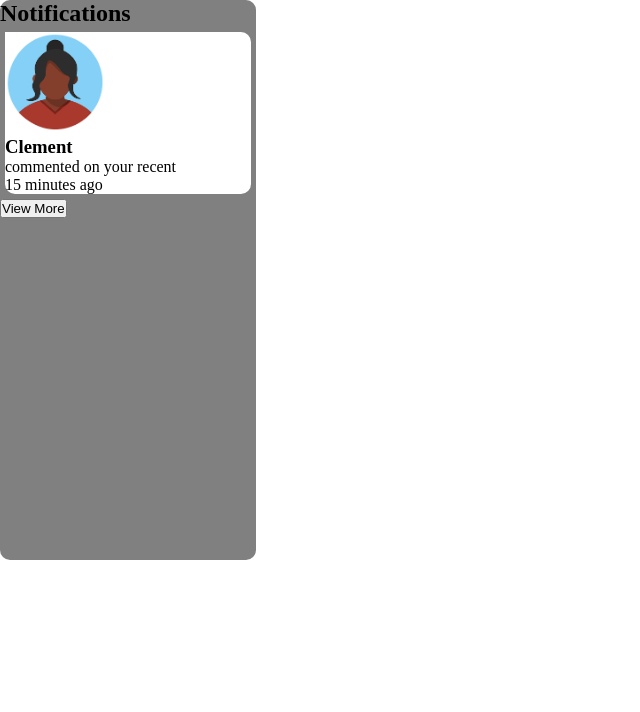
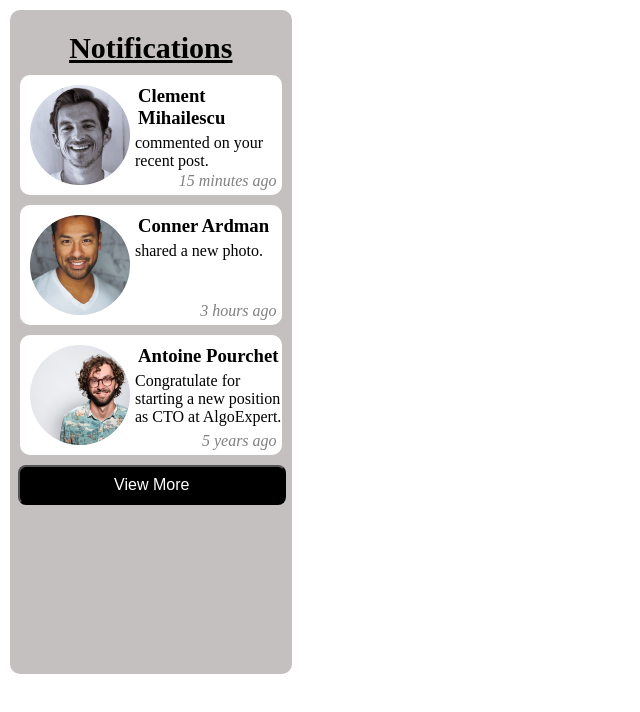
Before and after one commit to HsynovaAysel/CodeAcademyClassWorks, a plain HTML site: page 11.CSS-Notifications/index.html in a window 1280 px wide. Shown: the whole page, without its empty margins (0-640 px from the left). Drawn offline with Linux system fonts and the light colour scheme.

Commit message:
index.html committed

```diff
--- a/11.CSS-Notifications/index.html
+++ b/11.CSS-Notifications/index.html
@@ -9,15 +9,29 @@
   </head>
   <body>
     <section id="notifications">
-      <div class="container">
-        <h1 class="=notifications">Notifications</h1>
-        <div class="box">
-          <img src="./download.png" alt="" />
-          <div class="content">
-            <h3>Clement</h3>
-            <p>commented on your recent</p>
-            <p>15 minutes ago</p>
-          </div>
+      <h1>Notifications</h1>
+      <div class="box">
+        <img src="./unsplash_rriAI0nhcbc.png" alt="" />
+        <div class="content">
+          <h3>Clement Mihailescu</h3>
+          <p>commented on your recent post.</p>
+          <span><i>15 minutes ago</i></span>
+        </div>
+      </div>
+      <div class="box">
+        <img src="./unsplash_iFgRcqHznqg.png" alt="" />
+        <div class="content">
+          <h3>Conner Ardman</h3>
+          <p>shared a new photo.</p>
+          <span><i>3 hours ago</i></span>
+        </div>
+      </div>
+      <div class="box">
+        <img src="./unsplash_DItYlc26zVI.png" alt="" />
+        <div class="content">
+          <h3>Antoine Pourchet</h3>
+          <p>Congratulate for starting a new position as CTO at AlgoExpert.</p>
+          <span><i>5 years ago</i></span>
         </div>
       </div>
       <button>View More</button>
--- a/11.CSS-Notifications/style.css
+++ b/11.CSS-Notifications/style.css
@@ -1,21 +1,51 @@
-*{
+* {
   margin: 0;
   padding: 0;
   box-sizing: border-box;
 }
-
-#notifications{ width: 100%;
-    height: 70vh;
-    background-color: grey;
-    width: 20%;
-    border-radius:10px ;
+#notifications {
+  width: 22%;
+  height: 83vh;
+  background-color: rgb(197, 192, 192);
+  border-radius: 10px;
+  margin: 10px;
 }
-#notifications .box{ margin: 5px;
+#notifications .box {
+  position: relative;
+  margin: 10px;
   background-color: white;
   border-radius: 10px;
-
 }
-.box img{
+#notifications h1 {
+  font-size: 30px;
+  padding-top: 21px;
+  text-decoration: underline;
+  display: flex;
+  justify-content: center;
+}
+.content h3 {
+  margin: 10px 2px 5px 3px;
+}
+.box {
+  display: flex;
+}
+.box img {
+  margin: 10px 5px 10px 10px;
   width: 100px;
   height: 100px;
 }
+span {
+  color: gray;
+  position: absolute;
+  bottom: 5px;
+  right: 5px;
+}
+button {
+  background-color: black;
+  width: 95%;
+  color: white;
+  font-size: 16px;
+  height: 40px;
+  border-radius: 8px;
+  margin: 0 8px;
+}
```
Also changed, not shown: 11.CSS-Notifications/download.png (deleted), 11.CSS-Notifications/unsplash_DItYlc26zVI.png (added), 11.CSS-Notifications/unsplash_iFgRcqHznqg.png (added), 11.CSS-Notifications/unsplash_rriAI0nhcbc.png (added). Lines whose indentation alone changed are shown as unchanged.
